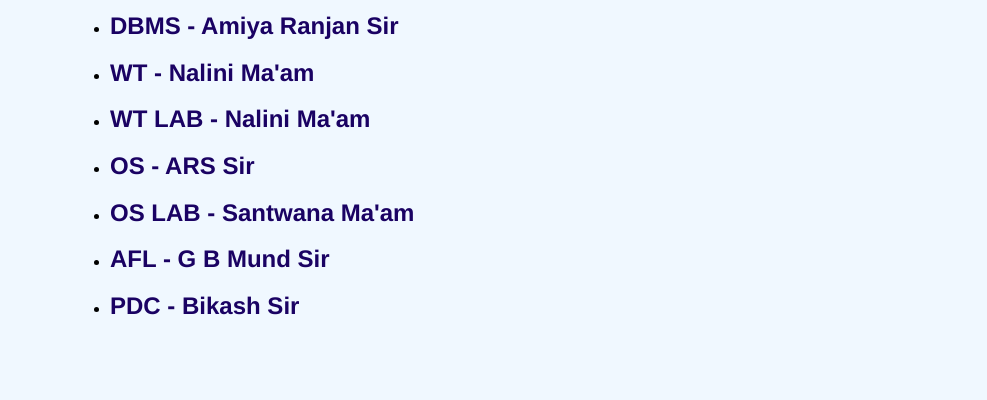
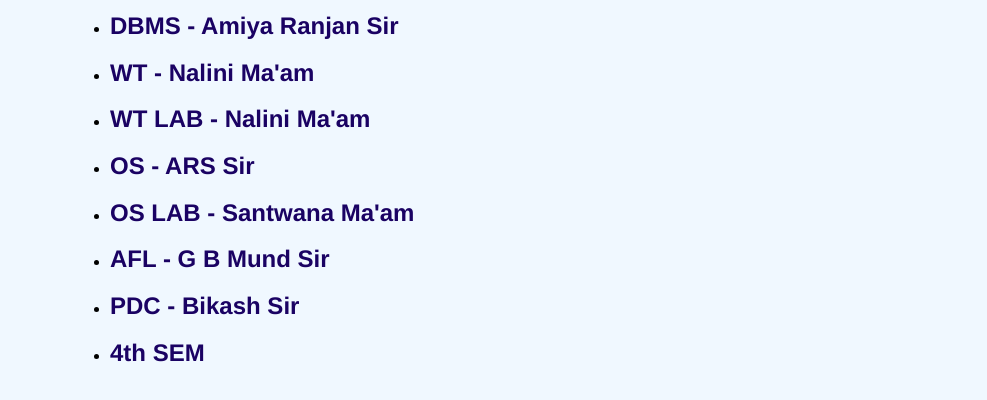
Before and after one commit to Sayan3990/Class-links, a plain HTML site: page index.html in a window 1280 px wide. Shown: the part 104-504 px from the top of the page, without its empty margins (154-1141 px from the left). Drawn offline with Linux system fonts and the light colour scheme.

Commit message:
Update index.html

```diff
--- a/index.html
+++ b/index.html
@@ -17,7 +17,7 @@
         <li><h3><a class="Active" href="https://kiit-ac-in.zoom.us/j/82608636219">OS LAB - Santwana Ma'am</a></h3></li>
         <li><h3><a class="Active" href="https://us02web.zoom.us/j/82799658675?pwd=NjNQT3pBTjZodHBOMG9mSmQ5Z0d4UT09">AFL - G B Mund Sir</a><p></p></h3></li>
         <li><h3><a class="Active" href="https://meet.google.com/lookup/fg7uh6rdk2?authuser=0&hs=179">PDC - Bikash Sir</a></h3></li>
-
+        <li><h3><a class="Active" href="https://drive.google.com/drive/u/0/folders/1-MqGAUz37yJvhwf8odqpdsi7fKbRtlze">4th SEM</a></h3></li>
       </ul>
     </div>
     <style>
```
